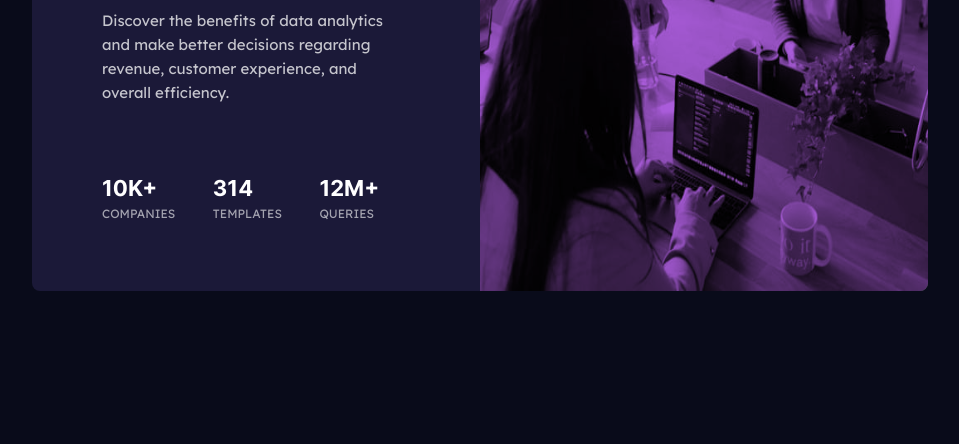
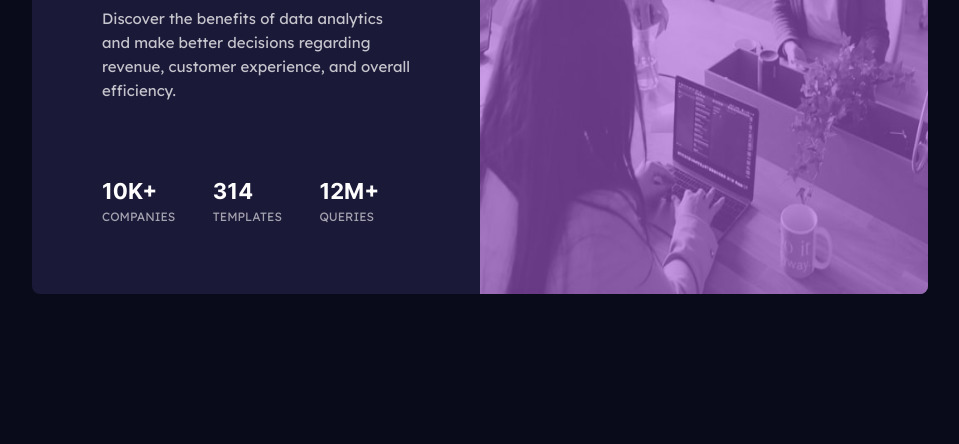
Before and after one commit to merhanmostafa47/Stats-preview-card-component, a plain HTML site: page index.html in a window 1280 px wide. Shown: the part 356-800 px from the top of the page, without its empty margins (160-1119 px from the left). Drawn offline with Linux system fonts and the light colour scheme.

Commit message:
Change some styles

```diff
--- a/css/style.css
+++ b/css/style.css
@@ -68,8 +68,7 @@ main {
     top: 0;
     left: 0;
     z-index: 1;
-    background: var(--accent);
-    mix-blend-mode: multiply;
+    background: rgb(170 92 219 / 60%);
 }
 
 .card__image {
@@ -77,9 +76,9 @@ main {
     height: 100%;
 }
 
-.card__image::after {
+/* .card__image::after {
     filter: grayscale() brightness(110%);
-}
+} */
 
 /* End card aside */
 
@@ -104,8 +103,7 @@ main {
     color: var(--paragraph-color);
     font-family: 'regular';
     line-height: 1.6;
-    margin-block-end: 4.375rem;
-    width: 95%;
+    margin-block-end: 4.6875rem;
 }
 
 .card__stats {
@@ -162,7 +160,7 @@ main {
     }
 
     .card__copy {
-
+        width: 95%;
         margin-block-end: 30px;
     }
 
```
